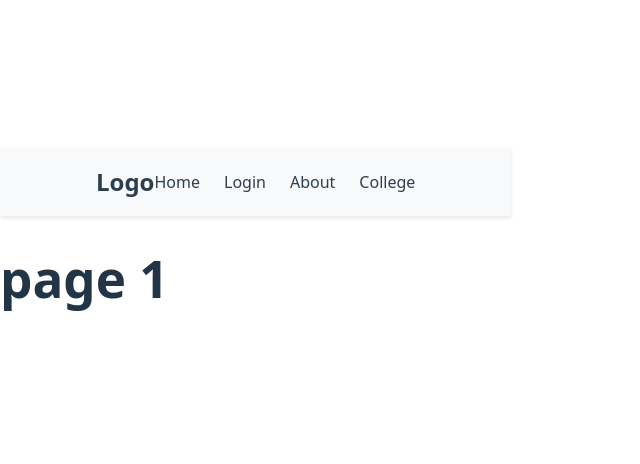
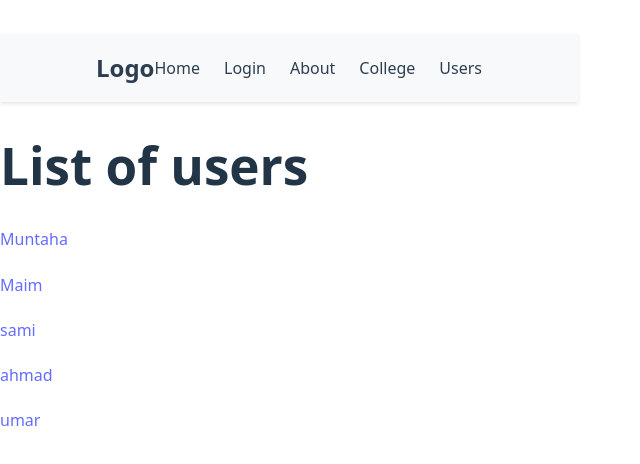
Before and after one commit to Muntahasiddique/react_blog, a React (Vite) app in the folder reactrouter7/: page /Users in a window 1280 px wide. Before the commit this address led to /. Shown: the part 156-620 px from the top of the page, without its empty margins (0-640 px from the left). Built offline with nearby package versions, Linux system fonts and the light colour scheme.

Commit message:
Addeed user prefix and dynamic routes

```diff
--- /dev/null
+++ b/reactrouter7/UserDetails.jsx
@@ -0,0 +1,13 @@
+import { useParams } from "react-router";
+
+
+export function UserDetails() {
+  const parsmdata = useParams()
+  return (
+    <>
+      <h1>UserDeyails</h1>
+      <h3>{parsmdata.id}</h3>
+
+    </>
+  );
+}
--- a/reactrouter7/src/App.jsx
+++ b/reactrouter7/src/App.jsx
@@ -6,7 +6,8 @@ import { Navigationbar } from './navbar';
 import { Navigate } from 'react-router';
 import { College } from './College';
 import { Student } from '../Student';
-
+import { Users } from './users';
+import { UserDetails } from '../UserDetails';
 function App() {
   return (
     <>
@@ -15,6 +16,16 @@ function App() {
       <Routes>
 
       <Route element={<Navigationbar  />} >
+      <Route path="user" >
+           <Route path="/user" element={<Pageone />} />
+     <Route path="/user/page" element={<Pagetwo />} />
+      </Route>
+      {/* user dynamic id */}
+       <Route path="/Users" element={<Users />} />
+         <Route path="/Users/:id" element={<UserDetails/>} />
+
+
+
    <Route path="/" element={<Pageone />} />
      <Route path="/page" element={<Pagetwo />} />
 </Route>
--- a/reactrouter7/src/navbar.jsx
+++ b/reactrouter7/src/navbar.jsx
@@ -13,16 +13,19 @@ export function Navigationbar () {
       <nav>
         <ul className="navList">
           <li>
-            <Link className="link" to="/">Home</Link>
+            <Link className="link" to="/user/">Home</Link>
           </li>
           <li>
-            <Link className="link" to="/page">Login</Link>
+            <Link className="link" to="/user/page">Login</Link>
           </li>
           <li>
             <Link className="link" to="/about">About</Link>
           </li>
             <li>
             <Link className="link" to="/College">College</Link>
+          </li>
+           <li>
+            <Link className="link" to="Users">Users</Link>
           </li>
         </ul>
       </nav>
--- /dev/null
+++ b/reactrouter7/src/users.jsx
@@ -0,0 +1,25 @@
+
+import { Link } from "react-router";
+export function Users() {
+    const UserData=[
+        {id:1 , name:"Muntaha"},
+         {id:2, name:"Maim"},
+          {id:3, name:"sami"},
+           {id:4 , name:"ahmad"},
+            {id:5, name:"umar"},
+    ]
+  return (
+    <>
+      <h1>List of users</h1>
+      {
+        UserData.map((item )=>(
+            <div>
+                <h4  > <Link to={"/Users/" + item.id} >{item.name}</Link> </h4>
+            </div>
+        ))
+      }
+
+
+    </>
+  );
+}
```
